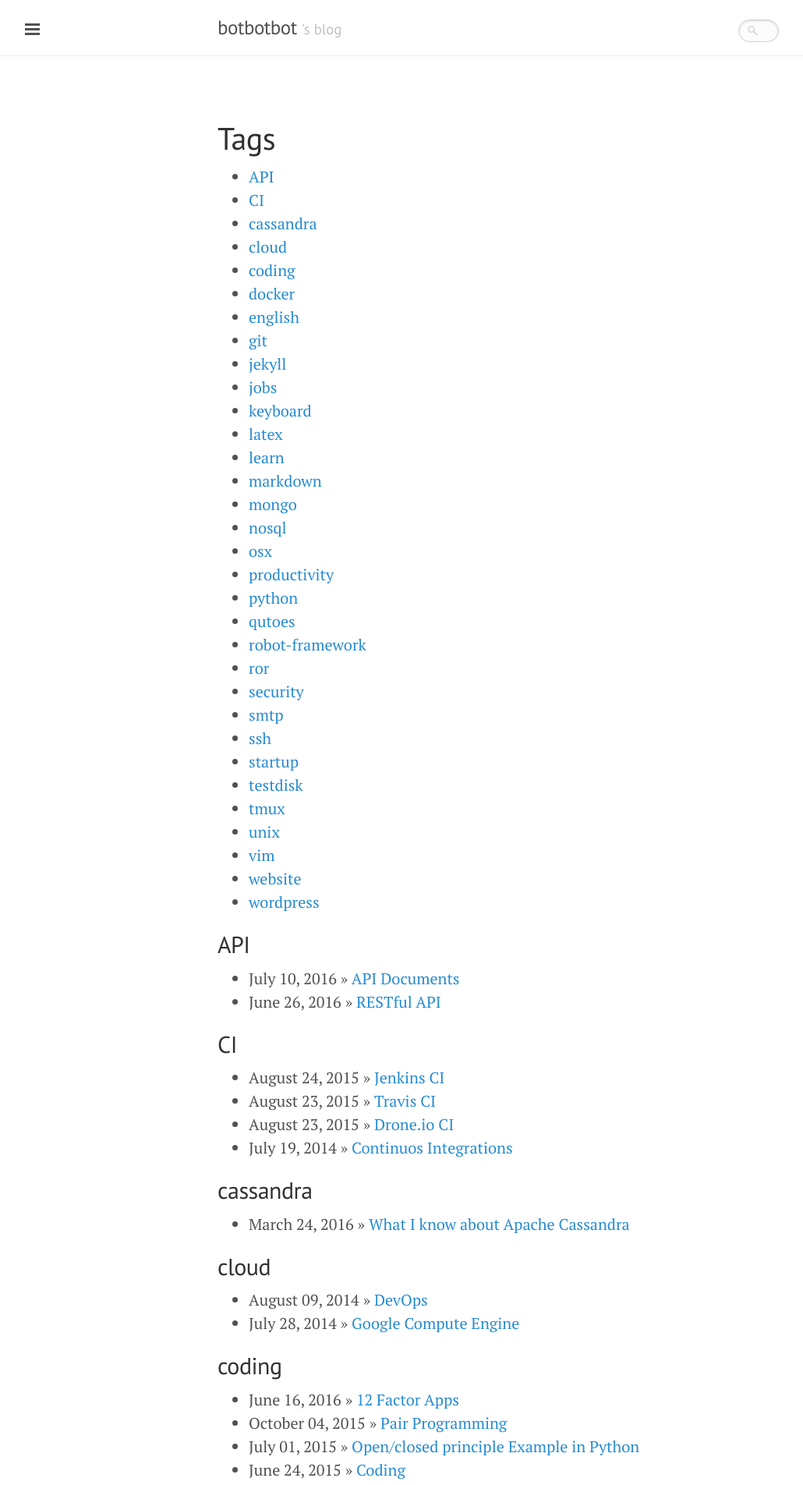
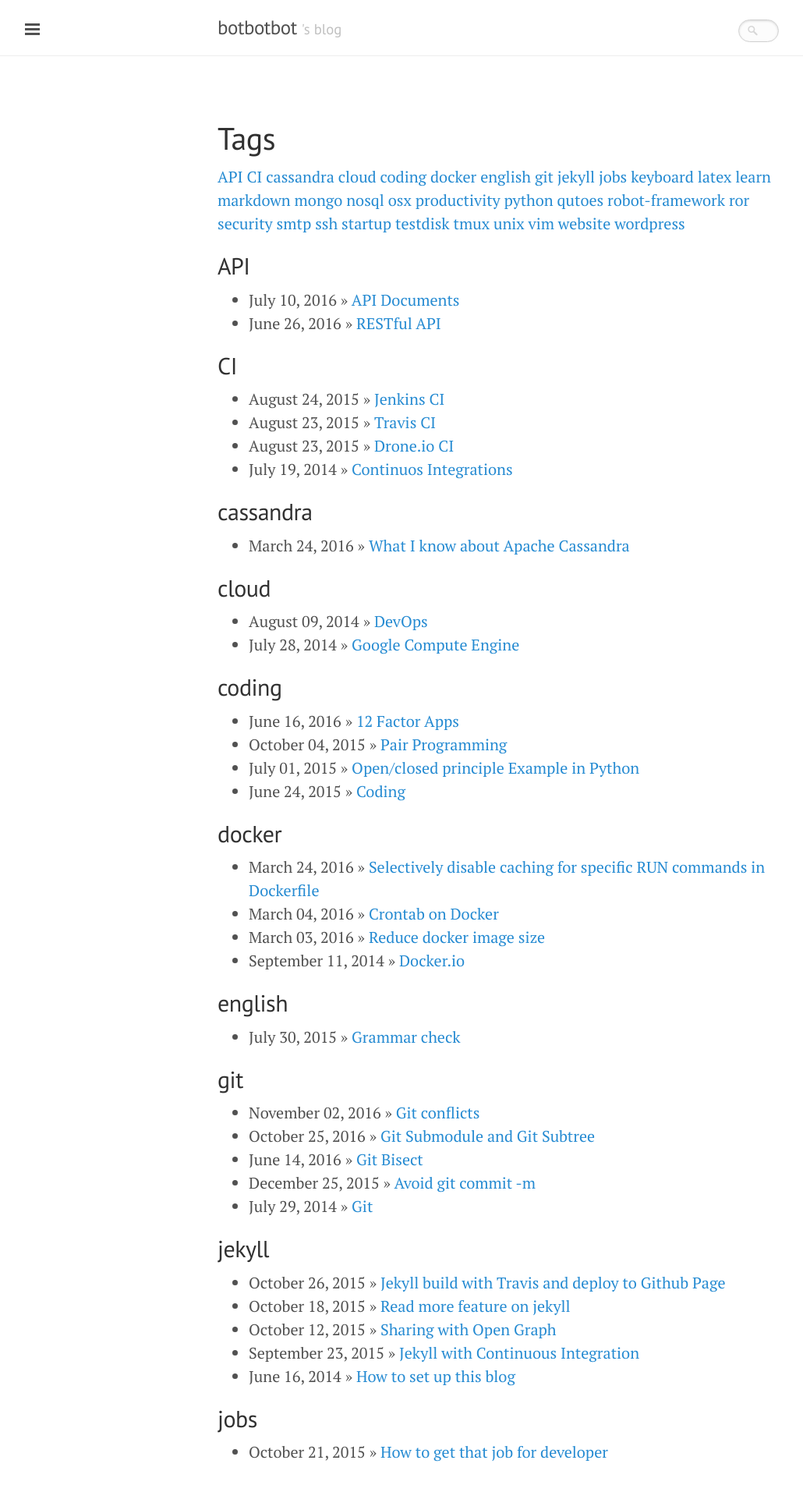
Before and after one commit to ibotdotout/ibotdotout.github.io, a Jekyll site: the page built from tags.md, in a window 1280 px wide. Shown: the top 1904 px of the page at 78% size, without its empty margins (1-1031 px from the left). Built offline with Jekyll 4.4.1, drawn with Linux system fonts in a browser that asks for light colours; nearby versions of some CDN libraries; Markdown is read by kramdown in place of the engine named in the settings; comment, search, counter and statistics services are not loaded.

Commit message:
fix(tags): flatten tags

```diff
--- a/tags.md
+++ b/tags.md
@@ -11,17 +11,13 @@ description: "An archive of posts sorted by tag."
 <!-- tag_words: {{ tag_words }} -->
 
 <div id="tags">
-  <ul class="tag-box inline">
   {% for item in (0..site.tags.size) %}{% unless forloop.last %}
     {% capture this_word %}{{ tag_words[item] | strip_newlines }}{% endcapture %}
-    <li>
       <a href="#{{ this_word | cgi_escape }}">
         {{ this_word }}
         <!-- <span>{{ site.tags[this_word].size }}</span> -->
       </a>
-    </li>
   {% endunless %}{% endfor %}
-  </ul>
 
   {% for item in (0..site.tags.size) %}{% unless forloop.last %}
     {% capture this_word %}{{ tag_words[item] | strip_newlines }}{% endcapture %}
```
